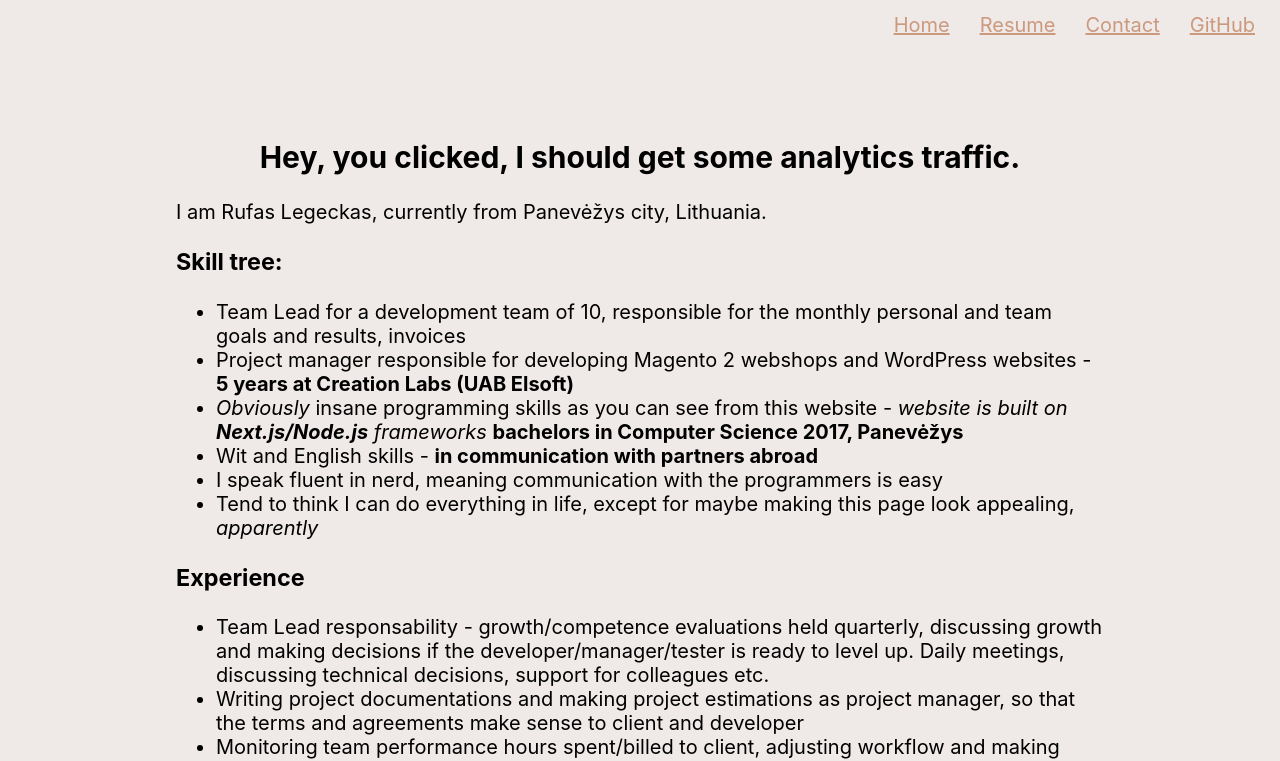
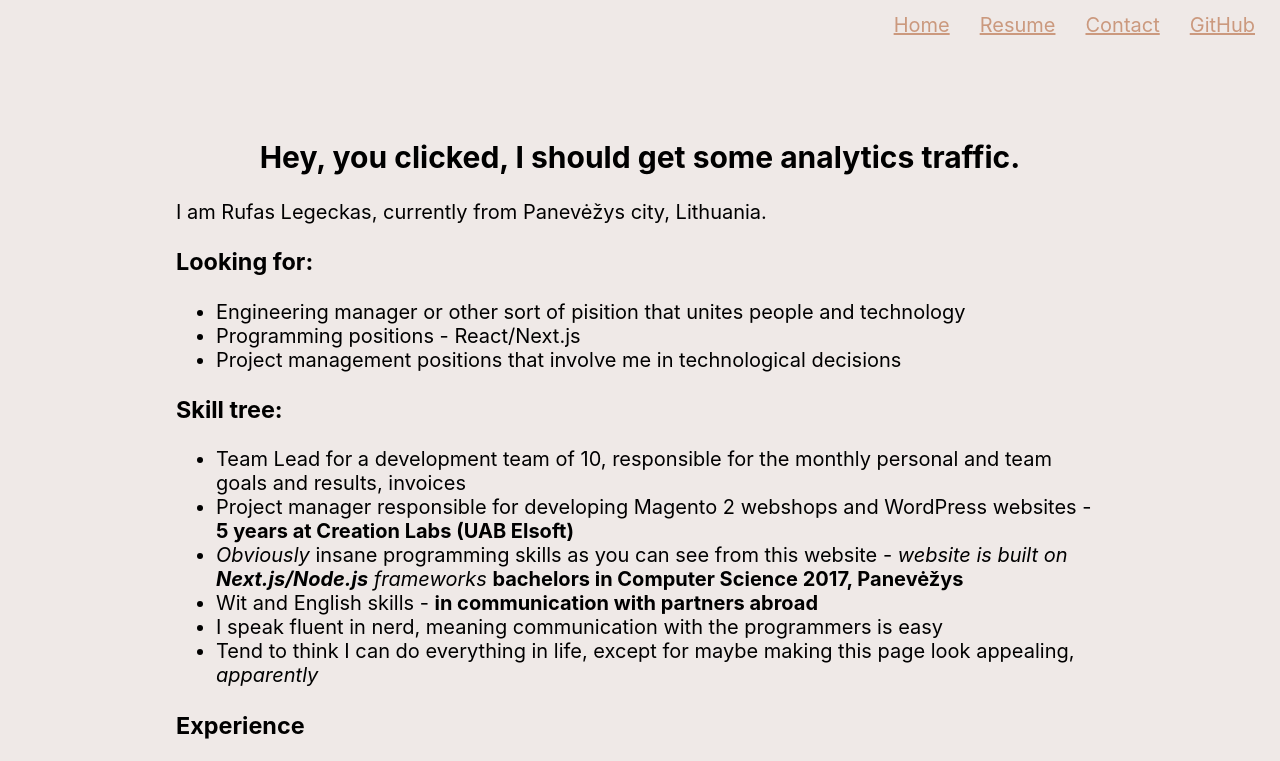
Before and after one commit to rufasl/resume, a Next.js app: page /about in a window 1280 px wide. Shown: the top 761 px of the page. Built offline with nearby package versions, Linux system fonts and the light colour scheme.

Commit message:
adding what im looking for, text

```diff
--- a/pages/about.jsx
+++ b/pages/about.jsx
@@ -9,6 +9,12 @@ export default function About() {
                     <h2>Hey, you clicked, I should get some analytics traffic.</h2>
                 </div>
                 <p>I am Rufas Legeckas, currently from Panevėžys city, Lithuania.</p>
+                <h3>Looking for:</h3>
+                <ul>
+                    <li>Engineering manager or other sort of pisition that unites people and technology</li>
+                    <li>Programming positions - React/Next.js</li>
+                    <li>Project management positions that involve me in technological decisions</li>
+                </ul>
                 <h3>Skill tree:</h3>
                 <ul>
                     <li>Team Lead for a development team of 10, responsible for the monthly personal and team goals and results, invoices</li>
```
